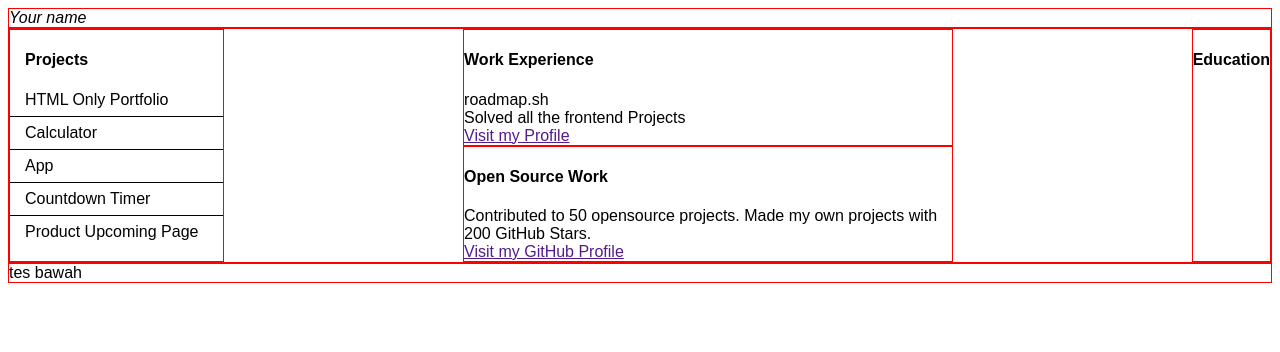
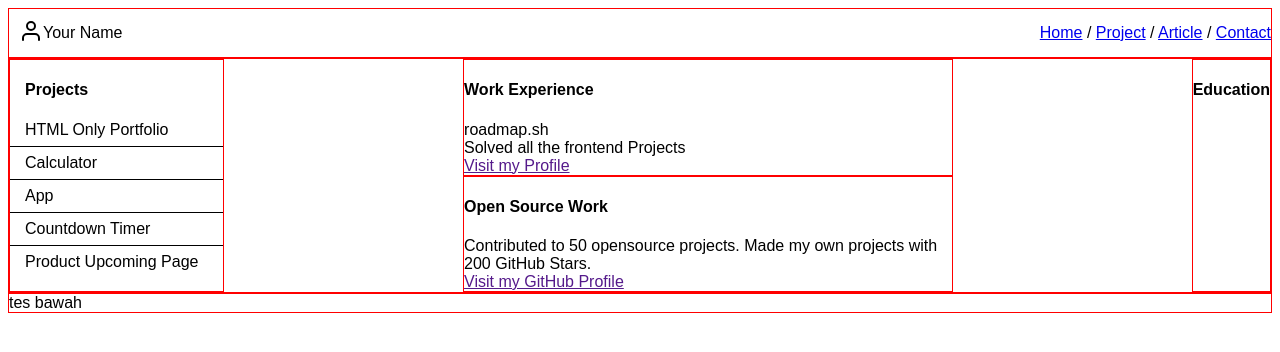
Before and after one commit to farrelraihan/1st-roadmap-project, a plain HTML site: page index.html in a window 1280 px wide. Drawn offline with nearby package versions, Linux system fonts and the light colour scheme.

Commit message:
TopPart (finish)

```diff
--- a/index.html
+++ b/index.html
@@ -4,6 +4,7 @@
   <meta charset="UTF-8">
   <meta name="viewport" content="width=device-width, initial-scale=1.0">
   <title>Basic Website (Roadmap.sh)</title>
+  <script src="https://unpkg.com/feather-icons"></script>
   <link rel="stylesheet" href="styles/index.css">
 </head>
 
@@ -11,12 +12,13 @@
   <div>
     <!-- BAGIAN ATAS -->
     <div class="header-wrap border-help">
-      <div >
-        <i data-feather ="user">Your name</i>
+      <div class="header_kiri">
+        <div><i data-feather ="user"></i></div>
+        <div class="posisi">Your Name</div>
       </div>
 
       <div>
-
+        <a href="#">Home</a> / <a href="#">Project</a> / <a href="#">Article</a> / <a href="#">Contact</a>
       </div>
     </div>
 
@@ -62,7 +64,9 @@
     </div>
   </div>
 
-
+  <script>
+    feather.replace();
+  </script>
 </body>
 
 </html>
--- a/styles/index.css
+++ b/styles/index.css
@@ -10,9 +10,6 @@ p {
   border-color: red;
   border-width: 1px;
 }
-
-
-
 
 .middle-wrap{
   display: flex;
@@ -51,3 +48,28 @@ p {
 .middle-middle-wrap{
   width: 490px;
 }
+
+.header-wrap{
+  display: flex;
+  flex-direction: row;
+  justify-content: space-between;
+  align-items: center;
+}
+
+.header_kiri{
+  display: flex;
+  flex-direction: row;
+  padding: 10px;
+}
+.posisi{
+  display: flex;
+  align-items: center   ;
+}
+.posisi_kanan{
+  margin-right: 10px;
+}
+.posisi_kanan a{
+  text-decoration: none;
+  color: black;
+  padding: 5px;
+}
```
